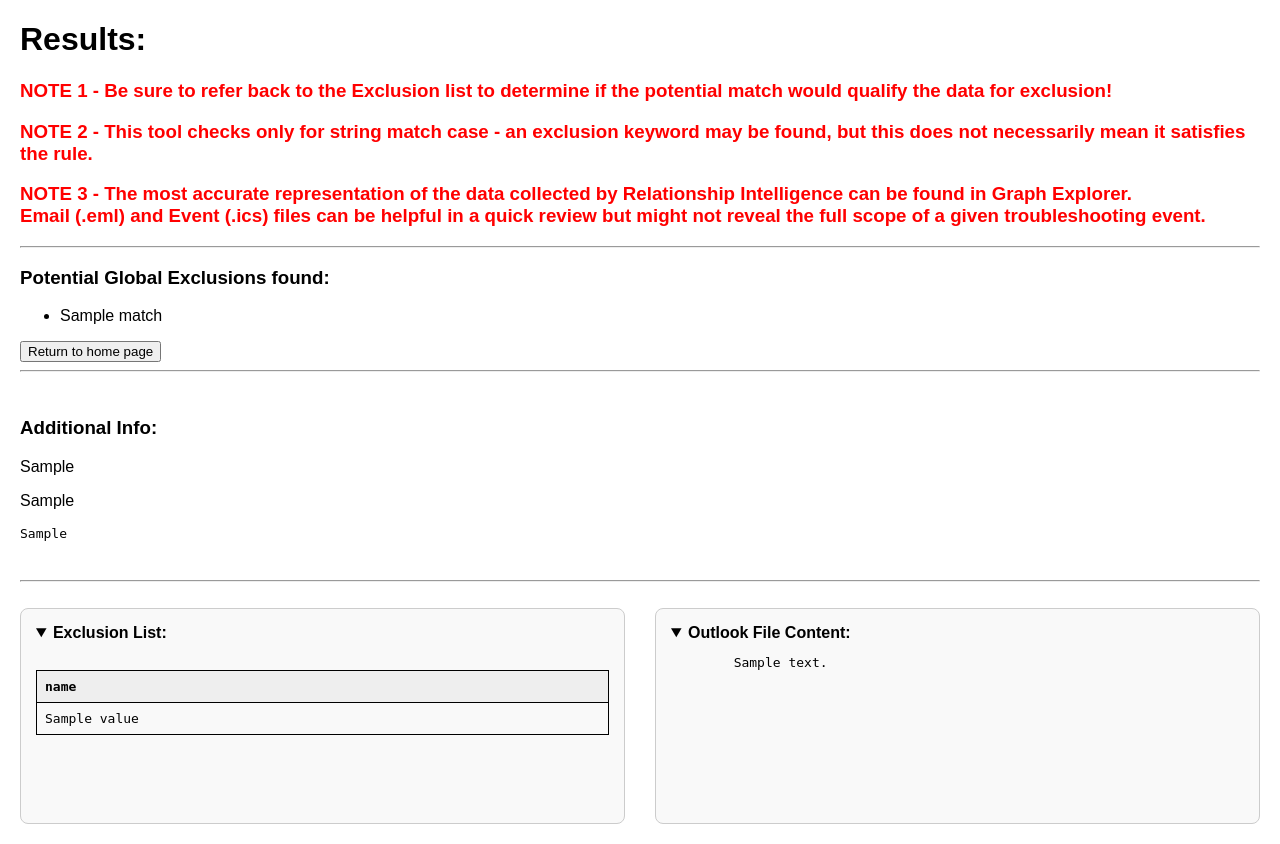
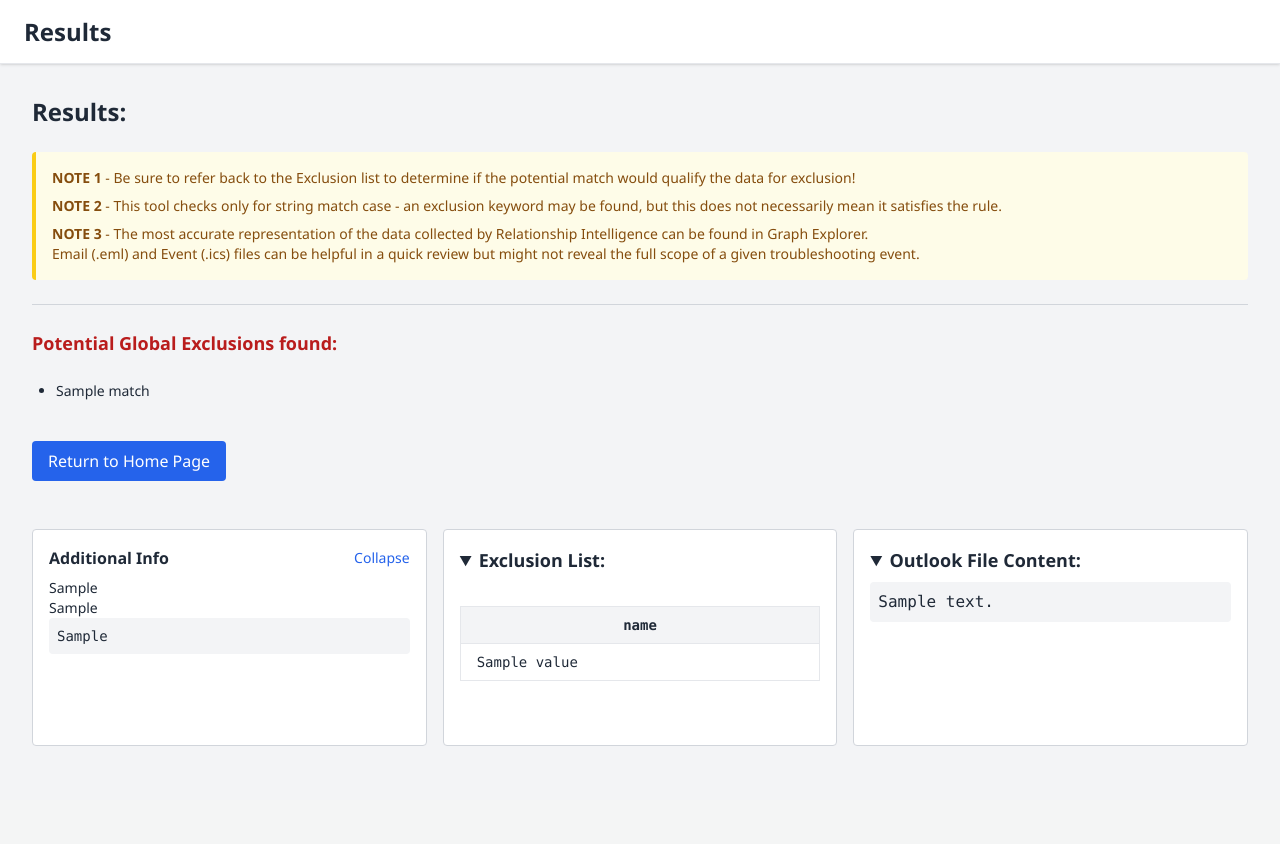
Before and after one commit to lt4753/dc1-global-exclusion-check, a Flask app: template templates/results.html in a window 1280 px wide. After the commit the page ends 746 px from the top, so only its background shows below. Run offline with Flask 3, Linux system fonts and the light colour scheme; the template is opened without the code that fills it: most values are stand-ins (such as "Sample title", 1, 10 or a date in 2020); some libraries are stand-ins or nearby versions.

Commit message:
main commit

```diff
--- a/templates/results.html
+++ b/templates/results.html
@@ -1,105 +1,120 @@
 <!DOCTYPE html>
-<html>
+<html lang="en">
 <head>
+  <meta charset="UTF-8">
   <title>Results</title>
+  <script src="https://cdn.tailwindcss.com"></script>
   <style>
     body {
-      font-family: Arial, sans-serif;
-      margin: 20px;
-    }
-
-    .side-by-side {
-      display: flex;
-      gap: 30px;
-    }
-
-    .left, .right {
-      flex: 1;
-      border: 1px solid #ccc;
-      padding: 15px;
-      border-radius: 8px;
-      background-color: #f9f9f9;
-    }
-
-    pre {
-      white-space: pre-wrap;
-      word-break: break-word;
-    }
-      table {
-    border-collapse: collapse;
-    width: 100%;
-  }
-
-  th, td {
-    border: 1px solid black;
-    padding: 8px;
-    text-align: left;
-  }
-
-  thead {
-    background-color: #eee;
-  }
-      table {
-    border-collapse: collapse;
-    width: 100%;
-  }
-
-  th, td {
-    border: 1px solid black;
-    padding: 8px;
-    text-align: left;
-  }
-
-  thead {
-    background-color: #eee;
+      font-family: 'Segoe UI', sans-serif;
     }
   </style>
 </head>
-<body>
-  <h1>Results:</h1>
-  <h3 style="color: red;">NOTE 1 - Be sure to refer back to the Exclusion list to determine if the potential match would qualify the data for exclusion!</h3>
-  <h3 style="color: red;">NOTE 2 - This tool checks only for string match case - an exclusion keyword may be found, but this does not necessarily mean it satisfies the rule.</h3>
-  <h3 style="color: red;">NOTE 3 - The most accurate representation of the data collected by Relationship Intelligence can be found in Graph Explorer. <br>
-    Email (.eml) and Event (.ics) files can be helpful in a quick review but might not reveal the full scope of a given troubleshooting event.</h3>
-  <hr>
+<body class="h-screen flex bg-gray-100 text-gray-800">
+
+  <!-- Main Content -->
+  <main class="flex-1 flex flex-col overflow-y-auto">
+
+    <!-- Header -->
+    <header class="h-16 bg-white shadow flex items-center justify-between px-6 border-b">
+      <h1 class="text-2xl font-semibold">Results</h1>
+    </header>
+
+    <!-- Page Content -->
+    <div class="p-8 space-y-6">
+
+      <h1 class="text-2xl font-bold">Results:</h1>
+
+      <div class="space-y-2 text-sm bg-yellow-50 border-l-4 border-yellow-400 text-yellow-800 p-4 rounded">
+        <h3><strong>NOTE 1</strong> - Be sure to refer back to the Exclusion list to determine if the potential match would qualify the data for exclusion!</h3>
+        <h3><strong>NOTE 2</strong> - This tool checks only for string match case - an exclusion keyword may be found, but this does not necessarily mean it satisfies the rule.</h3>
+        <h3><strong>NOTE 3</strong> - The most accurate representation of the data collected by Relationship Intelligence can be found in Graph Explorer. <br>
+          Email (.eml) and Event (.ics) files can be helpful in a quick review but might not reveal the full scope of a given troubleshooting event.
+        </h3>
+      </div>
+
+      <hr class="border-gray-300">
 
       {% if matches %}
-    <h3>Potential Global Exclusions found:</h3>
-    <ul>
+        <h3 class="text-lg font-semibold text-red-700">Potential Global Exclusions found:</h3>
+        <ul class="list-disc pl-6 text-sm">
           {% for match in matches %}
             <li>{{ match }}</li>
           {% endfor %}
         </ul>
       {% else %}
-    <br><h3>No Global Exclusions found.</h3><br>
+        <br>
+        <h3 class="text-lg font-semibold text-green-700">No Global Exclusions found.</h3>
+        <br>
       {% endif %}
+
       <form action="https://dc1-global-exclusions-check.azurewebsites.net">
-    <input type="submit" value="Return to home page">
+        <input type="submit" value="Return to Home Page" class="mt-4 bg-blue-600 text-white px-4 py-2 rounded hover:bg-blue-700">
       </form>
-  <hr>
-  <br><h3>Additional Info:</h3>
-    {% for additional_ics_info in lines_from_ics%}
-    <p>{{ additional_ics_info }}</p>
+
+      <br>
+
+      <script>
+        function togglePanel() {
+          const panel = document.getElementById('additionalInfoPanel');
+          const showBtn = document.getElementById('showPanelBtn');
+          const exclusionPanel = document.getElementById('exclusionPanel');
+          const outlookPanel = document.getElementById('outlookPanel');
+
+          const isCollapsed = panel.classList.contains('hidden');
+
+          if (isCollapsed) {
+            panel.classList.remove('hidden');
+            showBtn.classList.add('hidden');
+            panel.classList.add('block');
+            panel.classList.remove('w-0');
+            exclusionPanel.classList.replace('basis-1/2', 'basis-1/3');
+            outlookPanel.classList.replace('basis-1/2', 'basis-1/3');
+            } else {
+            panel.classList.add('hidden');
+            panel.classList.remove('block');
+            showBtn.classList.remove('hidden');
+            exclusionPanel.classList.replace('basis-1/3', 'basis-1/2');
+            outlookPanel.classList.replace('basis-1/3', 'basis-1/2');
+          }
+        }
+      </script>
+
+<!-- WRAPPER: Additional Info + Exclusion + Outlook Content -->
+<div class="flex gap-4 mt-6">
+
+  <!-- COLLAPSIBLE PANEL: Additional Info -->
+  <div id="additionalInfoPanel" class="basis-1/3 transition-all duration-300 ease-in-out bg-white max-h-[1000px] rounded border border-gray-300 p-4 overflow-auto">
+    <div class="flex justify-between items-center mb-2">
+      <h3 class="text-md font-semibold">Additional Info</h3>
+      <button onclick="togglePanel()" class="text-sm text-blue-600 hover:underline">Collapse</button>
+    </div>
+    {% for additional_ics_info in lines_from_ics %}
+      <p class="text-sm">{{ additional_ics_info }}</p>
     {% endfor %}
-    {% for additional_eml_info in lines_from_eml%}
-    <p>{{ additional_eml_info }}</p>
+    {% for additional_eml_info in lines_from_eml %}
+      <p class="text-sm">{{ additional_eml_info }}</p>
     {% endfor %}
-    {% for additional_json_info in lines_from_json%}
-    <pre><p>{{ additional_json_info }}</p></pre>
+    {% for additional_json_info in lines_from_json %}
+      <pre class="bg-gray-100 p-2 rounded text-sm whitespace-pre-wrap break-words">{{ additional_json_info }}</pre>
     {% endfor %}
-  <br><hr><br>
+  </div>
 
-  <div class="side-by-side">
-    <!-- LEFT SIDE: Exclusion List -->
-    <div class="left">
+  <!-- EXPAND BUTTON -->
+  <button id="showPanelBtn" onclick="togglePanel()" class="hidden self-start bg-blue-600 text-white text-xs px-2 py-1 rounded hover:bg-blue-700">
+    &laquo; Expand Info
+  </button>
+
+  <!-- MAIN PANELS -->
+  <div id="exclusionPanel" class="basis-1/3 border border-gray-300 rounded bg-white p-4 overflow-auto max-h-[1000px] transition-all duration-300 ease-in-out">
     <details open>
-        <summary><b>Exclusion List:</b></summary>
-        <pre>
-          <table border="1">
-            <thead>
+      <summary class="text-lg font-semibold mb-2 cursor-pointer">Exclusion List:</summary>
+      <pre class="whitespace-pre-wrap break-words">
+        <table class="table-auto w-full border-collapse text-sm border border-gray-300">
+          <thead class="bg-gray-100">
             <tr>
               {% for key in full_csv_output[0].keys() %}
-                  <th>{{ key }}</th>
+                <th class="border px-4 py-2">{{ key }}</th>
               {% endfor %}
             </tr>
           </thead>
@@ -107,44 +122,26 @@
             {% for row in full_csv_output %}
               <tr>
                 {% for value in row.values() %}
-                  <td>{{ value }}</td>
+                  <td class="border px-4 py-2">{{ value }}</td>
                 {% endfor %}
               </tr>
             {% endfor %}
           </tbody>
         </table>
-          <!-- <table border="1">
-            <thead>
-              <tr>
-                {% for key in full_csv_output[0].keys() %}
-                  <th>{{ key }}</th>
-                {% endfor %}
-              </tr>
-            </thead>
-            <tbody>
-              {% for row in full_csv_output %}
-              <tr>
-                {% for value in row.values() %}
-                  <td>{{ value }}</td>
-                {% endfor %}
-              </tr>
-              {% endfor %}
-            </tbody> -->
-          </table>
       </pre>
     </details>
   </div>
 
-    <!-- RIGHT SIDE: Outlook Content -->
-    <div class="right">
+  <div id="outlookPanel" class="basis-1/3 border border-gray-300 rounded bg-white p-4 overflow-auto max-h-[1000px] transition-all duration-300 ease-in-out">
     <details open>
-        <summary><b>Outlook File Content:</b></summary>
-        <pre>
-        {{ content }}
-        </pre>
+      <summary class="text-lg font-semibold mb-2 cursor-pointer">Outlook File Content:</summary>
+      <pre class="bg-gray-100 p-2 rounded whitespace-pre-wrap break-words">{{ content }}</pre>
     </details>
   </div>
 </div>
 
+
+    </div>
+  </main>
 </body>
 </html>
```
Also changed, not shown: templates/index.html (+81 -37 lines). Lines whose indentation alone changed are shown as unchanged.
